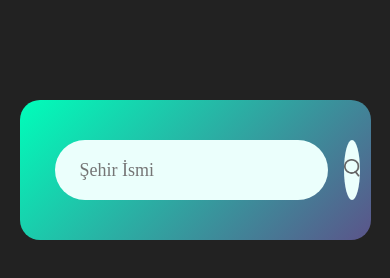
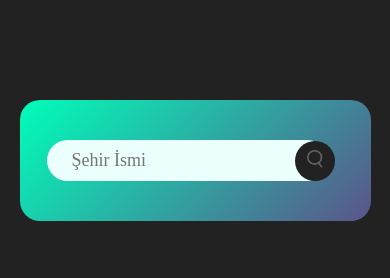
Before and after one commit to egeibrahimaltan/Web-Weather-App, a plain HTML site: page index.html in a window 390 px wide. Drawn offline with Linux system fonts and the light colour scheme.

Commit message:
Update style.css
.

```diff
--- a/style.css
+++ b/style.css
@@ -108,3 +108,34 @@ body{
     color: red;
     font-size: 20px;
 }
+
+@media screen and (max-width:600px){
+    .search {
+        flex-direction: column;
+        position: sticky;
+        top: 0;
+        z-index: 999;
+        width: 100%; /* Eklendi */
+    }
+
+    .search input {
+        width: 100%;
+        margin-bottom: 10px; /* Küçültüldü */
+    }
+
+    .search button {
+        width: 40px;
+        height: 40px;
+        margin-top: -50px;
+        background-color: #222;
+        position: relative;
+        left: 120px;
+
+
+    }
+
+    .details {
+        margin-top: 10px;
+    }
+
+}
```
